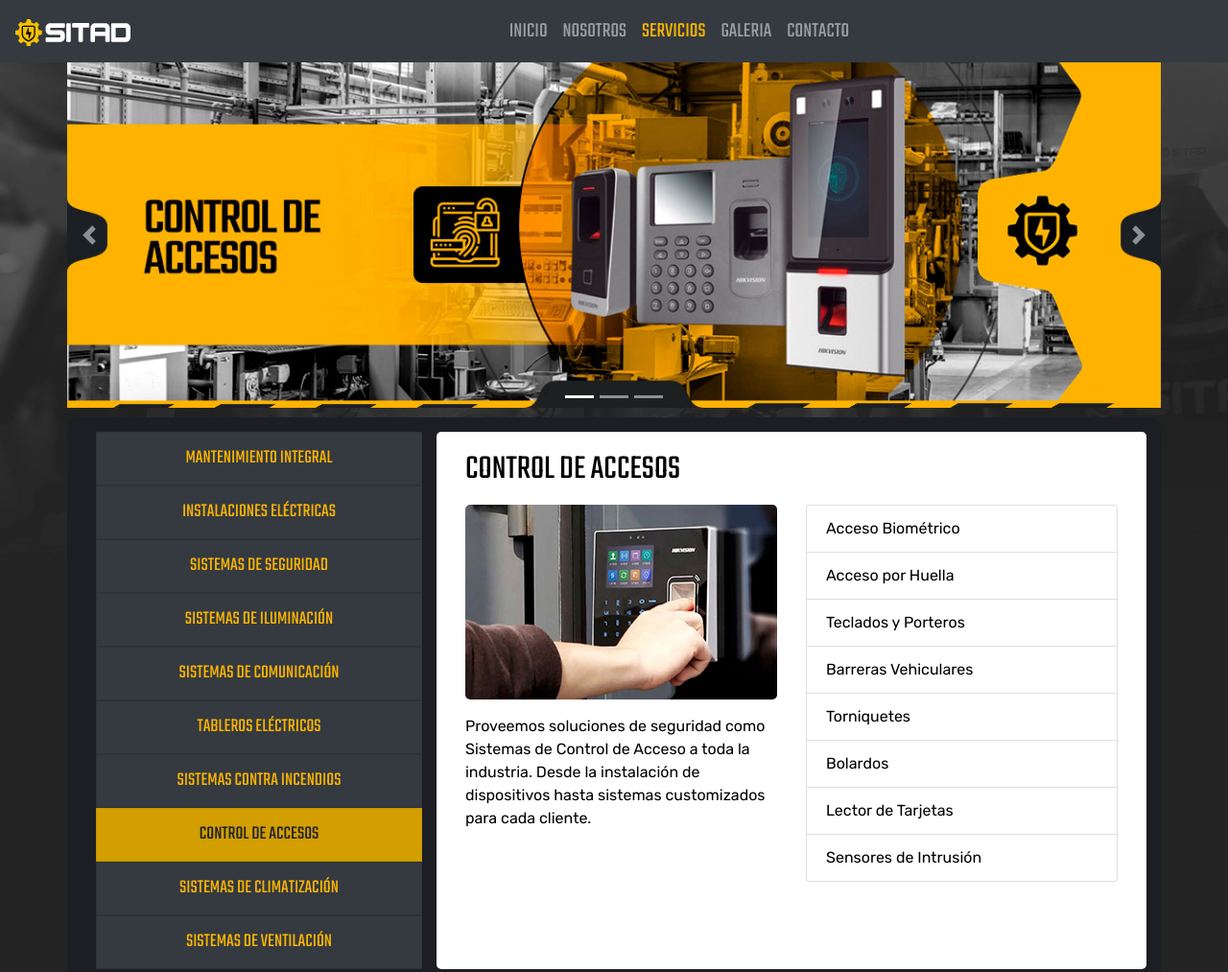
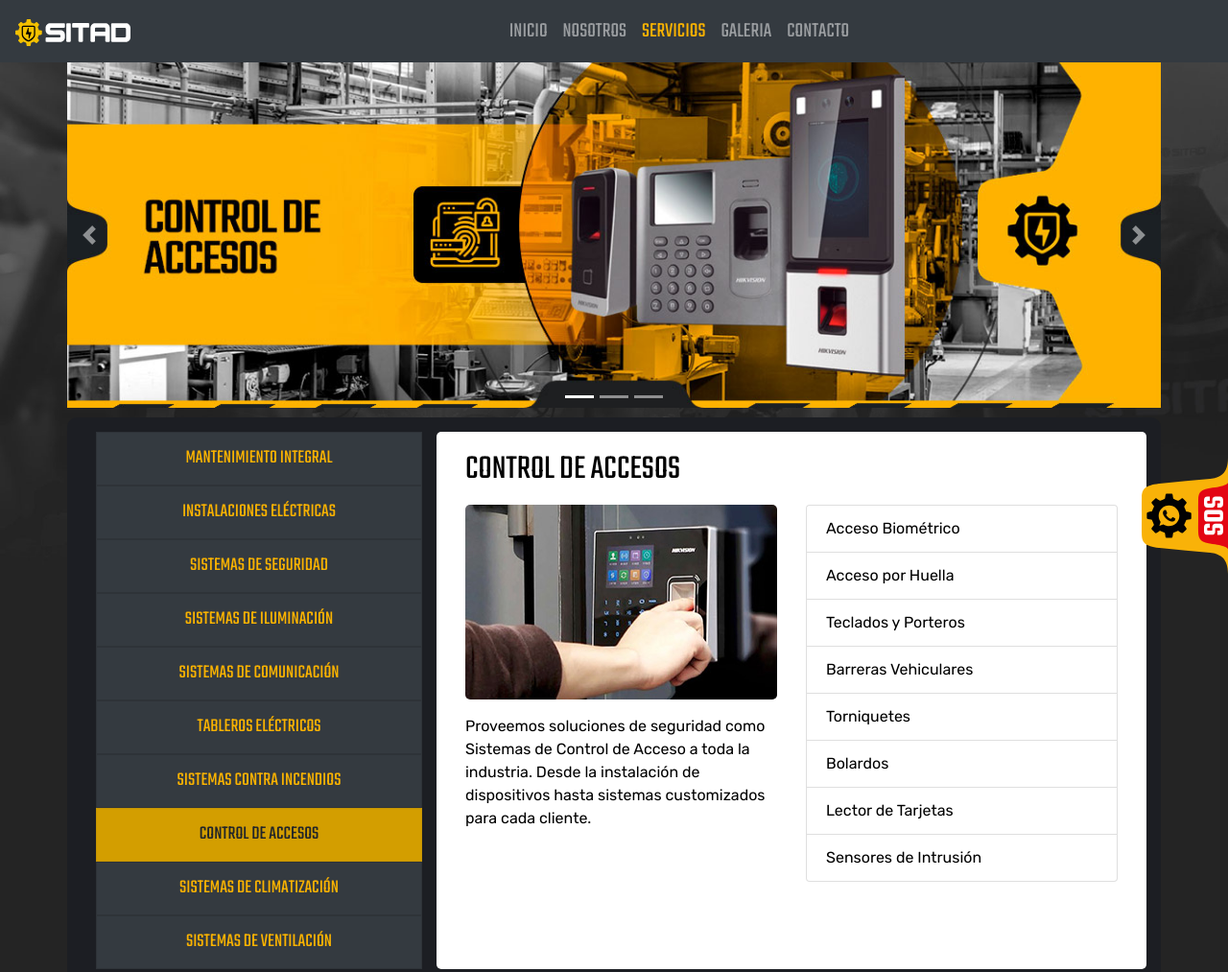
Before and after one commit to diegogomez311/Entrega-Final, a website: page pages/control_accesos.html in a window 1280 px wide. Shown: the top 1013 px of the page at 96% size. Drawn offline with nearby package versions, Linux system fonts and the light colour scheme; files that its build step writes are made by us from their sources.

Commit message:
correcionaccesos

```diff
--- a/pages/control_accesos.html
+++ b/pages/control_accesos.html
@@ -198,8 +198,66 @@
     </div>
     <!-- WA -->
     <div class="wa">
-		<a href="https://wa.me/2916410936? text=ContactoSitad" target="_blank"> <img src="../media/wa.svg" alt="logo whathsapp"></a>
-	</div>
+        <a href="https://wa.me/2916410936? text=ContactoSitad" target="_blank"><svg version="1.1" id="Capa_1" xmlns="http://www.w3.org/2000/svg" xmlns:xlink="http://www.w3.org/1999/xlink" x="0px" y="0px"
+            viewBox="0 0 101.6 145.4" style="enable-background:new 0 0 101.6 145.4;" xml:space="preserve">
+       <style type="text/css">
+           .st0{fill:#F9B208;}
+           .st1{fill:#E30613;}
+           .st2{fill:#FFFFFF;}
+           .st3{fill:#020203;}
+       </style>
+       <path class="st0" d="M101.6,143.5c0-19.9-10.6-22-14.1-23.6c-1.8-0.7-4-1.1-6.9-1.3c-19-1.5-37.9-3.5-56.8-5.4
+           c-18.5-1.9-23.5-5.3-23.7-16.5C0,85.3,0,89.9,0.1,78.5v-6.7C0,60.3,0,64.9,0.1,53.4C0.3,42.3,5.3,38.9,23.8,37
+           c18.9-1.9,37.8-3.9,56.8-5.4c2.9-0.2,5.1-0.6,6.9-1.3c3.6-1.6,14.1-3.6,14.1-23.6V143.5z"/>
+       <path class="st1" d="M101.6,114c0,0-1.7-3.9-18.2-5.7c-13.3-1.8-16.6-4.6-16.8-14.2c-0.1-9.9-0.1-5,0-15v-7.9c-0.1-9.9-0.1-5,0-15
+           c0.1-9.6,3.5-12.4,16.8-14.2c16.5-1.8,18.2-5.7,18.2-5.7V114z"/>
+       <g>
+           <g>
+               <path class="st2" d="M78.1,60.6h4.1c0.3,0,0.5-0.1,0.7-0.2c0.1-0.1,0.2-0.4,0.2-0.7v-3.1c0-2.8,1.3-4.2,3.9-4.2H92
+                   c2.6,0,3.9,1.5,3.9,4.4v4.3c0,3-1.3,4.4-3.9,4.4h-2.9v-5h2.2c0.6,0,0.9-0.3,0.9-1v-1.2c0-0.6-0.3-1-0.9-1h-3.9
+                   c-0.3,0-0.5,0.1-0.7,0.2c-0.1,0.1-0.2,0.4-0.2,0.7v3c0,1.5-0.3,2.6-1,3.2c-0.6,0.7-1.6,1-2.9,1h-5.3c-2.6,0-3.9-1.5-3.9-4.4V57
+                   c0-3,1.3-4.5,3.9-4.5h2.9v5h-2.2c-0.6,0-0.9,0.3-0.9,1v1.2C77.2,60.3,77.5,60.6,78.1,60.6z"/>
+               <path class="st2" d="M95.9,72.8v4.7c0,3-1.3,4.4-3.9,4.4H77.4c-2.6,0-3.9-1.5-3.9-4.4v-4.7c0-3,1.3-4.5,3.9-4.5H92
+                   C94.6,68.3,95.9,69.8,95.9,72.8z M78.1,76.9h13.2c0.6,0,0.9-0.3,0.9-0.9v-1.7c0-0.6-0.3-1-0.9-1H78.1c-0.6,0-0.9,0.3-0.9,1V76
+                   C77.2,76.6,77.5,76.9,78.1,76.9z"/>
+               <path class="st2" d="M78.1,92.7h4.1c0.3,0,0.5-0.1,0.7-0.2c0.1-0.1,0.2-0.4,0.2-0.7v-3.1c0-2.8,1.3-4.2,3.9-4.2H92
+                   c2.6,0,3.9,1.5,3.9,4.4v4.3c0,3-1.3,4.4-3.9,4.4h-2.9v-5h2.2c0.6,0,0.9-0.3,0.9-1v-1.2c0-0.6-0.3-1-0.9-1h-3.9
+                   c-0.3,0-0.5,0.1-0.7,0.2c-0.1,0.1-0.2,0.4-0.2,0.7v3c0,1.5-0.3,2.6-1,3.2c-0.6,0.7-1.6,1-2.9,1h-5.3c-2.6,0-3.9-1.5-3.9-4.4v-4.3
+                   c0-3,1.3-4.5,3.9-4.5h2.9v5h-2.2c-0.6,0-0.9,0.3-0.9,1v1.2C77.2,92.4,77.5,92.7,78.1,92.7z"/>
+           </g>
+       </g>
+       <path class="st3" d="M58.4,73.9c0-0.4,0-0.8,0-1.2c0-1.1-0.3-1.5-1.5-1.7c-1.2-0.2-2.4-0.4-3.6-0.6c-0.1,0-0.2,0-0.3,0
+           c-0.3-0.1-0.6-0.4-0.8-0.7c-0.7-1.6-1.3-3.2-2-4.7c-0.2-0.5-0.2-0.8,0.1-1.2c0.8-1,1.4-2,2.2-3c0.6-0.8,0.5-1.5-0.1-2.1
+           c-1.2-1.2-2.4-2.4-3.6-3.6c-0.7-0.7-1.4-0.7-2.1-0.2c-1,0.8-2.1,1.5-3,2.2c-0.4,0.3-0.7,0.3-1.2,0.1c-1.6-0.7-3.2-1.3-4.7-2
+           c-0.3-0.1-0.6-0.5-0.7-0.8c-0.3-1.3-0.4-2.6-0.6-3.9c-0.2-1.1-0.6-1.4-1.7-1.4c-1.7,0-3.3,0-5,0c-1.1,0-1.5,0.4-1.7,1.4
+           c-0.2,1.3-0.4,2.6-0.6,3.9c-0.1,0.3-0.4,0.6-0.7,0.8c-1.6,0.7-3.2,1.3-4.7,2c-0.4,0.2-0.7,0.3-1.1-0.1c-1-0.8-2.1-1.5-3.2-2.2
+           c-0.7-0.5-1.3-0.4-1.9,0.1c-1.2,1.2-2.4,2.3-3.6,3.4c-0.8,0.8-0.9,1.4-0.2,2.3c0.7,1,1.5,2,2.2,2.9c0.3,0.3,0.3,0.6,0.1,1
+           c-0.7,1.5-1.4,3.1-2,4.6c-0.1,0.4-0.3,0.6-0.5,0.8c-0.1,0.1-0.3,0.1-0.5,0.1c-1.2,0.2-2.5,0.4-3.7,0.6c-1.2,0.2-1.5,0.6-1.6,1.8
+           c0,1.2,0,2.4,0,3.7c0,0.4,0,0.8,0,1.2c0,1.1,0.3,1.5,1.5,1.7c1.2,0.2,2.4,0.4,3.6,0.6c0.1,0,0.2,0,0.3,0c0.3,0.1,0.6,0.4,0.8,0.7
+           c0.7,1.6,1.3,3.2,2,4.7c0.2,0.5,0.2,0.8-0.1,1.2c-0.8,1-1.4,2-2.2,3c-0.6,0.8-0.5,1.5,0.1,2.1c1.2,1.2,2.4,2.4,3.6,3.6
+           c0.7,0.7,1.4,0.7,2.1,0.2c1-0.8,2.1-1.5,3-2.2c0.4-0.3,0.7-0.3,1.2-0.1c1.6,0.7,3.2,1.3,4.7,2c0.3,0.1,0.6,0.5,0.7,0.8
+           c0.3,1.3,0.4,2.6,0.6,3.9c0.2,1.1,0.6,1.4,1.7,1.4c1.7,0,3.3,0,5,0c1.1,0,1.5-0.4,1.7-1.4c0.2-1.3,0.4-2.6,0.6-3.9
+           c0.1-0.3,0.4-0.6,0.7-0.8c1.6-0.7,3.2-1.3,4.7-2c0.4-0.2,0.7-0.3,1.1,0.1c1,0.8,2.1,1.5,3.2,2.2c0.7,0.5,1.3,0.4,1.9-0.1
+           c1.2-1.2,2.4-2.3,3.6-3.4c0.8-0.8,0.9-1.4,0.2-2.3c-0.7-1-1.5-2-2.2-2.9c-0.3-0.3-0.3-0.6-0.1-1c0.7-1.5,1.4-3.1,2-4.6
+           c0.1-0.4,0.3-0.6,0.5-0.8c0.1-0.1,0.3-0.1,0.5-0.1c1.2-0.2,2.5-0.4,3.7-0.6c1.2-0.2,1.5-0.6,1.6-1.8C58.4,76.3,58.4,75.1,58.4,73.9z
+           "/>
+       <g>
+           <g>
+               <g>
+                   <g>
+                       <path class="st0" d="M32.2,62.9L32.2,62.9c-6.7,0-12.2,5.5-12.2,12.2c0,2.7,0.9,5.2,2.3,7.2l-1.5,4.5l4.7-1.5
+                           c1.9,1.3,4.2,2,6.7,2c6.7,0,12.2-5.5,12.2-12.2C44.4,68.4,38.9,62.9,32.2,62.9z M39.3,80.1c-0.3,0.8-1.5,1.5-2.4,1.7
+                           c-0.6,0.1-1.5,0.2-4.3-0.9c-3.6-1.5-5.9-5.1-6.1-5.4c-0.2-0.2-1.5-1.9-1.5-3.7c0-1.8,0.9-2.6,1.3-3c0.3-0.3,0.8-0.4,1.3-0.4
+                           c0.2,0,0.3,0,0.4,0c0.4,0,0.5,0,0.8,0.6c0.3,0.7,1,2.5,1.1,2.6c0.1,0.2,0.2,0.4,0.1,0.7c-0.1,0.2-0.2,0.4-0.4,0.6
+                           s-0.4,0.4-0.5,0.6c-0.2,0.2-0.4,0.4-0.1,0.8c0.2,0.4,0.9,1.5,2,2.5c1.4,1.2,2.5,1.6,2.9,1.8c0.3,0.1,0.6,0.1,0.9-0.1
+                           c0.3-0.3,0.6-0.8,1-1.3c0.2-0.3,0.6-0.4,0.9-0.3c0.3,0.1,2.1,1,2.4,1.2c0.4,0.2,0.6,0.3,0.7,0.4C39.6,78.6,39.6,79.3,39.3,80.1z
+                           "/>
+                   </g>
+               </g>
+           </g>
+       </g>
+       </svg></a>
+    </div>
     <!-- SCRIPTS -->
     <script src="https://code.jquery.com/jquery-3.5.1.slim.min.js"integrity="sha384-DfXdz2htPH0lsSSs5nCTpuj/zy4C+OGpamoFVy38MVBnE+IbbVYUew+OrCXaRkfj"crossorigin="anonymous"></script>
     <script src="/js/bootstrap.bundle.min.js"></script>
```
